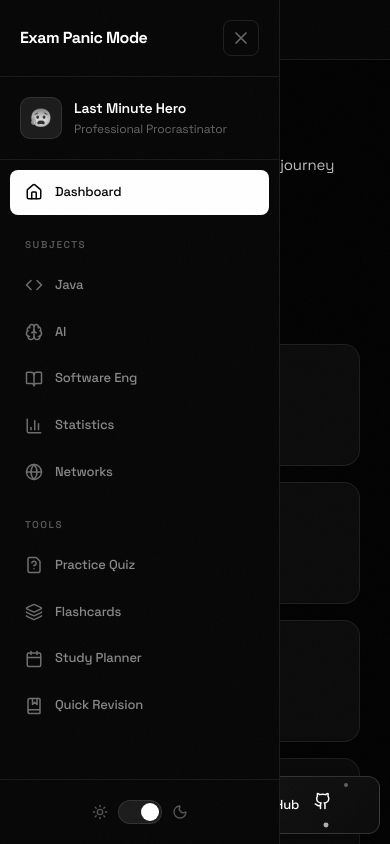
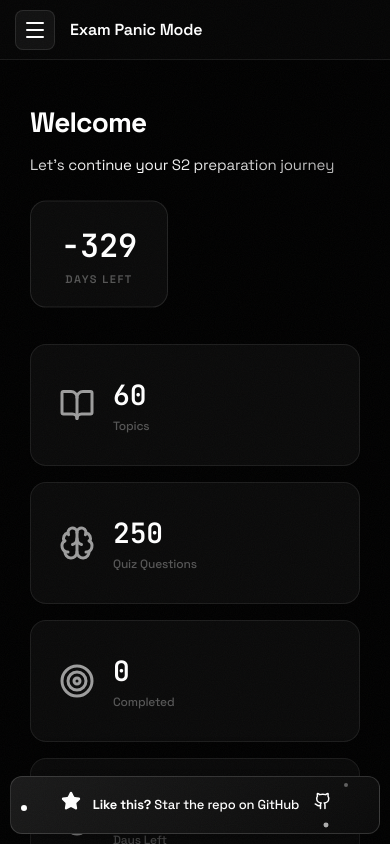
Before and after one commit to Swotboysandy/vitXdilemma, a React (Vite) app: page / in a window 390 px wide. Built offline with nearby package versions, Linux system fonts and the light colour scheme.

Commit message:
Fixed hamburger menu - sidebar now properly hidden on mobile

```diff
--- a/src/components/Sidebar.jsx
+++ b/src/components/Sidebar.jsx
@@ -1,6 +1,6 @@
 // Sidebar Component with Mobile Hamburger Menu
 import { NavLink } from 'react-router-dom';
-import { motion, AnimatePresence } from 'framer-motion';
+import { AnimatePresence, motion } from 'framer-motion';
 import {
     Home, BookOpen, Brain, Code, BarChart3, Globe,
     FileQuestion, Layers, Calendar, BookMarked, Moon, Sun, Menu, X
@@ -35,8 +35,8 @@ const Sidebar = () => {
         <>
             {/* Mobile Header Bar */}
             <div className="mobile-header">
-                <button className="hamburger-btn" onClick={() => setIsOpen(!isOpen)}>
-                    {isOpen ? <X size={24} /> : <Menu size={24} />}
+                <button className="hamburger-btn" onClick={() => setIsOpen(true)}>
+                    <Menu size={24} />
                 </button>
                 <span className="mobile-title">Exam Panic Mode</span>
             </div>
@@ -55,12 +55,7 @@ const Sidebar = () => {
             </AnimatePresence>
 
             {/* Sidebar */}
-            <motion.aside
-                className={`sidebar ${isOpen ? 'open' : ''}`}
-                initial={{ x: -280 }}
-                animate={{ x: 0 }}
-                transition={{ duration: 0.5, ease: 'easeOut' }}
-            >
+            <aside className={`sidebar ${isOpen ? 'open' : ''}`}>
                 <div className="sidebar-header">
                     <div className="logo">
                         <span className="logo-text">Exam Panic Mode</span>
@@ -110,7 +105,7 @@ const Sidebar = () => {
                         <Moon size={16} />
                     </div>
                 </div>
-            </motion.aside>
+            </aside>
         </>
     );
 };
```
